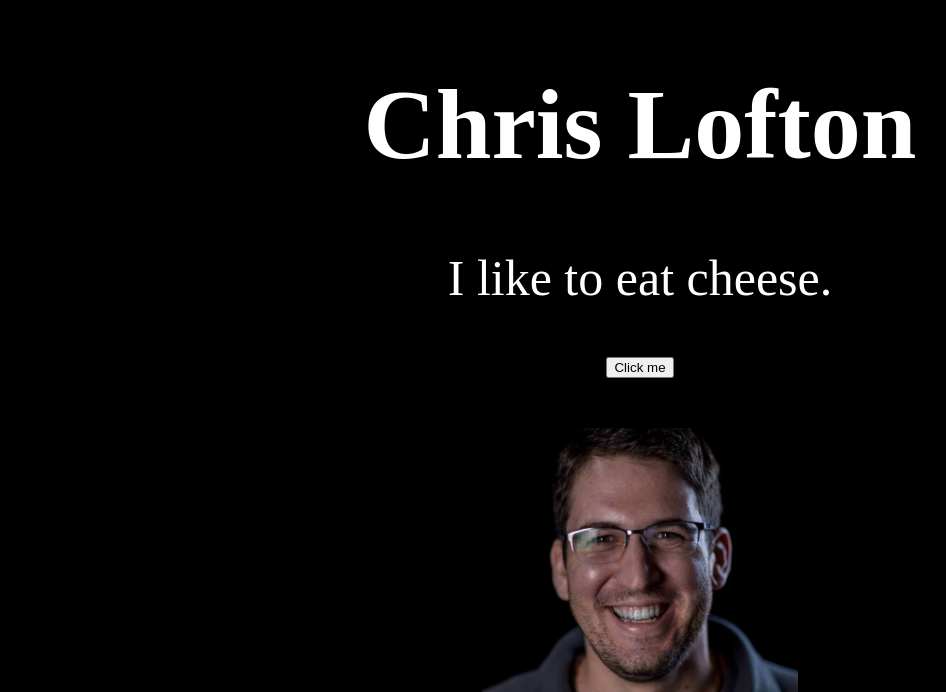
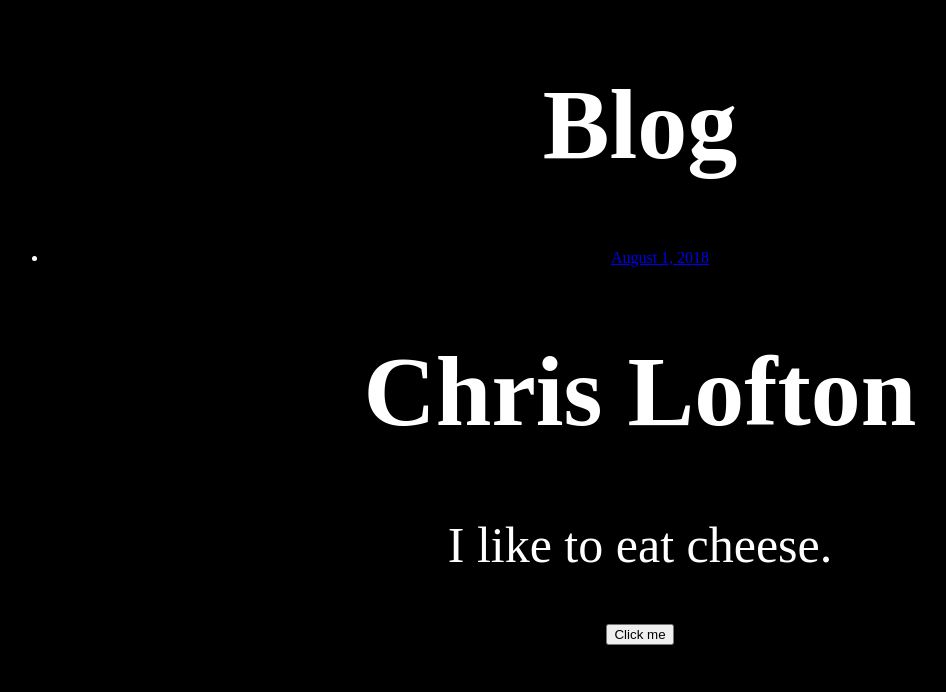
Before and after one commit to CLofton/first-website, a plain HTML site: page index.html in a window 1280 px wide. Shown: the top 692 px of the page, without its empty margins (0-946 px from the left). Drawn offline with Linux system fonts and the light colour scheme.

Commit message:
updated blog

```diff
--- a/index.html
+++ b/index.html
@@ -8,6 +8,10 @@
     <link rel="stylesheet" href="style.css">
 </head>
 <body>
+    <h1>Blog</h1>
+    <ul>
+        <li><a href="./blog1">August 1, 2018</a></li>
+    </ul>
     <h1>Chris Lofton</h1>
     <p>I like to eat cheese.</p>
     <button onclick="myFunction()">Click me</button>
```
Also changed, not shown: blog1.html (added, +3 -0 lines), 1 other file.
